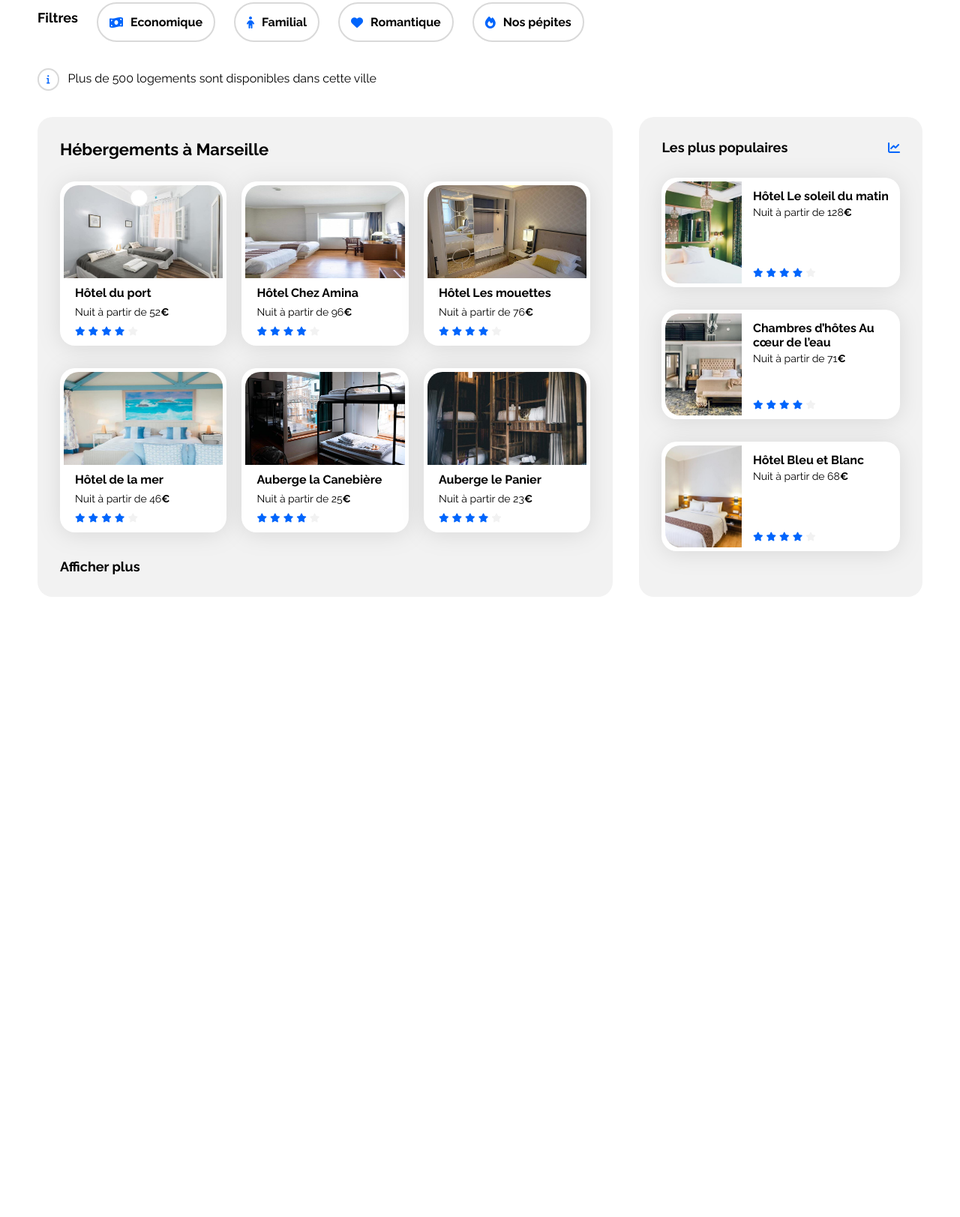
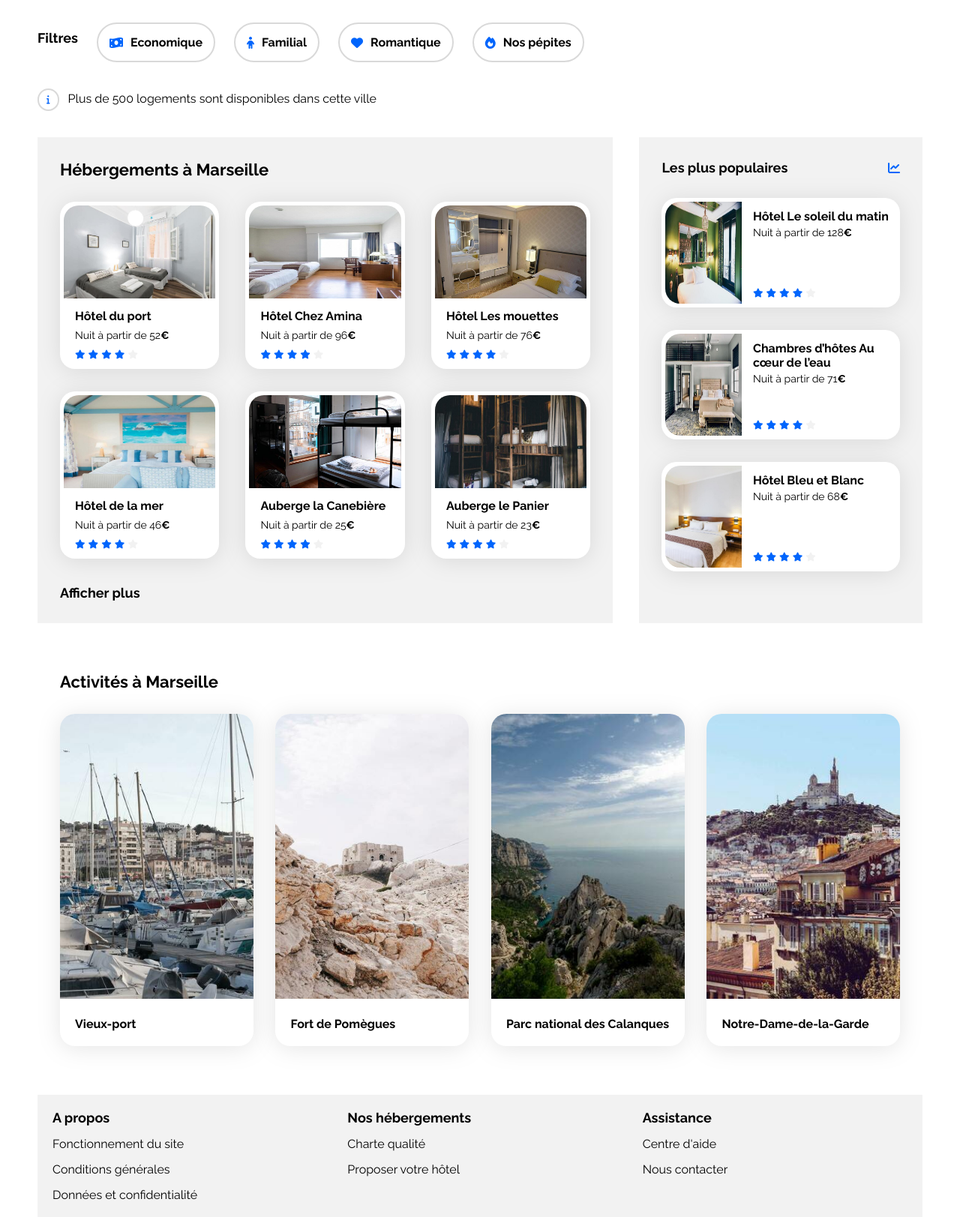
Before and after one commit to Alzcrew/Projet-3-OCR, a plain HTML site: page booki-starter-code-master/index.html in a window 1280 px wide. Shown: the part 253-1876 px from the top of the page at 75% size. Before the commit the page ends 1049 px from the top, so only its background shows below. Drawn offline with Linux system fonts and the light colour scheme.

Commit message:
footer intégré- manque plus que le responsive

```diff
--- a/booki-starter-code-master/css/style.css
+++ b/booki-starter-code-master/css/style.css
@@ -117,18 +117,29 @@ nav {
   width: 150px;
 }
 
+.formulaire-recherche input::placeholder {
+  font-size: 15px;
+  font-weight: bold;
+  color: black;
+}
+
 .input-recherche:focus {
-  outline: #b3afaf solid 1px;
+  outline: none;
 }
 
 .bouton-recherche {
   background-color: #0065fc;
   color: white;
   font-weight: bold;
-  border-radius: 0px 8px 8px 0px;
+  border-radius: 0px 15px 15px 0px;
   width: 132px;
   border: none;
   cursor: pointer;
+  font-size: 18px;
+}
+
+.fa-search {
+display:none;
 }
 
 .bouton-recherche:hover {
@@ -153,7 +164,7 @@ nav {
 }
 
 .filtre-recherche ul li:hover {
-    background-color:#ebe1e1
+  background-color: #deebff;
 }
 
 .filtre-recherche i {
@@ -204,12 +215,9 @@ nav {
   filter: drop-shadow(0px 3px 15px rgba(0, 0, 0, 0.1));
 }
 
-.card img {
-    object-fit: cover;
-}
-
 .card-title {
   font-size: 16px;
+  font-weight: bold;
 }
 
 .card-subtitle {
@@ -221,7 +229,7 @@ nav {
 }
 
 .neutral-star {
-    color: var(--main-bg-color)
+  color: var(--main-bg-color);
 }
 
 /****** Hebergements And Populaires ***********/
@@ -248,7 +256,7 @@ nav {
   justify-content: space-between;
 }
 
-.hebergements-cards .card {
+.hebergements-cards a {
   display: flex;
   flex-direction: column;
   margin-top: 30px;
@@ -256,10 +264,10 @@ nav {
 }
 
 .hebergements-cards img {
-width:100%;
+  width: 100%;
   height: 124px;
   border-radius: 20px 20px 0px 0px;
-object-fit:fill;
+  object-fit: fill;
 }
 
 .hebergements-cards .card-content {
@@ -281,11 +289,9 @@ object-fit:fill;
   padding-bottom: 8px;
 }
 
-
 .hebergements-cards .card-rating {
   margin-bottom: 5px;
 }
-
 
 /****** Populaires ***********/
 .populaires {
@@ -332,8 +338,60 @@ object-fit:fill;
   margin-bottom: 5px;
 }
 
+/* Section activités */
 
+.card2 {
+  background-color: white;
+  border-radius: 20px;
+  filter: drop-shadow(0px 3px 15px rgba(0, 0, 0, 0.1));
+}
 
+.activites-cards {
+  display: flex;
+  flex-wrap: wrap;
+  justify-content: space-between;
+}
+
+.activites {
+  padding: 30px;
+}
+
+.activites-cards a {
+  display: flex;
+  flex-direction: column;
+  margin-top: 30px;
+  width: 23%;
+}
+
+.activites-cards img {
+  width: 100%;
+  height: 380px;
+  border-radius: 20px 20px 0px 0px;
+  object-fit: cover;
+}
+
+.activites-cards .card-activites-txt {
+  padding: 20px;
+}
+
+/* footer */
+
+.footer {
+  width: 100%;
+  display: flex;
+  background-color: #f2f2f2;
+}
+
+.footer-colonne {
+  width: 33%;
+  display: flex;
+  flex-direction: column;
+  padding: 20px;
+}
+
+.footer-colonne ul li {
+  padding-top: 15px;
+}
 
 /* Le code ci-dessous correspond à la version responsive uniquement */
 
@@ -359,20 +417,97 @@ object-fit:fill;
     justify-content: space-between;
   }
 
-    .populaires-cards .card {
+  .populaires-cards img {
+    object-fit: cover;
+  }
+
+  .populaires-cards a {
     width: 30%;
   }
 
-    .populaires-cards .card-title {
+  .card-title {
     font-size: 14px;
   }
+  .card-subtitle {
+    font-size: 12px;
+  }
 
-    .populaires-cards .card-subtitle {
-        font-size: 13px;
+  .activites-cards img {
+height: 200px;
+}
+
+.activites-cards .responsive-tablette {
+ padding: 13px 20px
 }
 }
 
 /* Small devices (phones, less than 768px) */
 @media (max-width: 767.98px) {
-    /* ... */
+  .main-container {
+    padding: 0 ;
     }
+
+    .logo {
+        padding-bottom: 30px;
+       }
+
+ nav {
+display: flex;
+flex-direction: column;
+}
+
+nav a {
+display: flex;
+justify-content: center;
+}
+
+.navbar-container {
+width: 100%;
+}
+
+.navbar-container-1 {
+width: 50%;
+}
+
+.navbar-container-2 {
+width: 50%;
+}
+
+.navbar-container-1:hover {
+        border-bottom: #0065fc 2px solid;
+        border-top: none;
+        padding:0 0 15px 0;
+}
+
+.navbar-container-2:hover {
+        border-bottom: #0065fc 2px solid;
+        border-top: none;
+        padding:0 0 15px 0;
+}
+
+.lien-header:hover {
+    border-top: none;
+    padding: 0;
+  }
+
+  /* section recherche */
+
+  .recherche {
+    padding: 0 20px;
+}
+
+.recherche h1 {
+padding-top: 30px;
+}
+
+#margin-top-filtres {
+margin-top: 35px;
+}
+
+}
+
+
+
+.hebergements-and-populaires section {
+    border-radius: 0;
+  }
--- a/booki-starter-code-master/index.html
+++ b/booki-starter-code-master/index.html
@@ -41,8 +41,8 @@
 
       <!-- section recherche -->
       <main>
-        <section class="recherche">
-          <div id="headline">
+        <section class="recherche margin-top">
+          <div id="headline margin-top">
             <h1 class="section-title">
               Trouvez votre hébergement pour des vacances de rêve
             </h1>
@@ -58,7 +58,7 @@
               placeholder="Marseille, France"
               style="text-align: center"
             />
-            <button class="bouton-recherche">Rechercher</button>
+            <button class="bouton-recherche">Rechercher <i class="fa fa-search" aria-hidden="true"></i></button>
           </form>
           <div class="filtre-recherche" id="margin-top-filtres">
             <h2>Filtres</h2>
@@ -92,7 +92,7 @@
             <section class="hebergements">
                 <h1>Hébergements à Marseille</h1>
                 <div class="hebergements-cards">
-                    <article class="card">
+                   <a href=""> <article class="card">
                       <img
                         src="./images/hebergements/hotelduport.jpg"
                         alt="Hôtel du port"
@@ -116,8 +116,8 @@
                             <span class="sr-only">Note de 4 sur 5</span>
                           </div>
                         </div>
-                    </article>
-                    <article class="card">
+                    </article></a>
+                    <a href=""><article class="card">
                         <img
                           src="./images/hebergements/hotelchezamina.jpg"
                           alt="Hôtel chez Amina"
@@ -141,8 +141,8 @@
                               <span class="sr-only">Note de 4 sur 5</span>
                             </div>
                           </div>
-                      </article>
-                      <article class="card">
+                      </article></a>
+                      <a href=""><article class="card">
                         <img
                           src="./images/hebergements/hotellesmouettes.jpg"
                           alt="Hôtel les mouettes"
@@ -166,8 +166,8 @@
                               <span class="sr-only">Note de 4 sur 5</span>
                             </div>
                           </div>
-                      </article>
-                      <article class="card">
+                      </article></a>
+                      <a href=""><article class="card">
                         <img
                           src="./images/hebergements/hoteldelamer.jpg"
                           alt="Hôtel de la mer"
@@ -191,8 +191,8 @@
                               <span class="sr-only">Note de 4 sur 5</span>
                             </div>
                           </div>
-                      </article>
-                      <article class="card">
+                      </article></a>
+                     <a href=""><article class="card">
                         <img
                           src="./images/hebergements/canebiereheberg.jpg"
                           alt="Auberge La Canebière"
@@ -216,8 +216,8 @@
                               <span class="sr-only">Note de 4 sur 5</span>
                             </div>
                           </div>
-                      </article>
-                      <article class="card">
+                      </article></a>
+                      <a href=""><article class="card">
                         <img
                           src="./images/hebergements/aubergepanier.jpg"
                           alt="Auberge Le Panier"
@@ -241,7 +241,7 @@
                               <span class="sr-only">Note de 4 sur 5</span>
                             </div>
                           </div>
-                      </article>
+                      </article></a>
                       <h2 class="margin-top">Afficher plus</h2>
                       </div>
             </section>
@@ -251,7 +251,7 @@
                 <i class="fa-solid fa-chart-line" aria-hidden="true"></i>
               </div>
               <div class="populaires-cards">
-                <article class="card">
+                <a href=""><article class="card">
                   <img
                     src="./images/hebergements/soleildumatin.jpg"
                     alt="Hôtel Le soleil du matin"
@@ -275,8 +275,8 @@
                       <span class="sr-only">Note de 4 sur 5</span>
                     </div>
                   </div>
-                </article>
-                <article class="card">
+                </article></a>
+                <a href=""><article class="card">
                   <img
                     src="./images/hebergements/aucoeurdeleau.jpg"
                     alt="Chambre d'hôtes au Coeur de l'eau"
@@ -302,8 +302,8 @@
                       <span class="sr-only">Note de 4 sur 5</span>
                     </div>
                   </div>
-                </article>
-                <article class="card">
+                </article></a>
+                <a href=""><article class="card">
                   <img
                     src="./images/hebergements/bleuetblanc.jpg"
                     alt="Hôtel Bleu et Blanc"
@@ -327,14 +327,61 @@
                       <span class="sr-only">Note de 4 sur 5</span>
                     </div>
                   </div>
-                </article>
+                </article></a>
               </div>
             </section>
           </div>
-        </main>
-        <footer></footer>
-      </div>
+          <!-- Section activité à Marseille -->
+          <section class="activites margin-top">
+            <h1>Activités à Marseille</h1>
+            <div class="activites-cards">
+            <a href=""><article class="card2">
+                <img src="./images/activites/vieuxport.jpg" alt="Vieux port de Marseille">
+                <div class="card-activites-txt"><h3 class="card-title">Vieux-port</h2></div>
+            </article>
+        </a>
+        <a href=""><article class="card2">
+            <img src="./images/activites/pomegues.jpg" alt="Fort de Pomègues">
+            <div class="card-activites-txt"><h3 class="card-title">Fort de Pomègues</h2></div>
+        </article>
+    </a>
+    <a href=""><article class="card2">
+        <img src="./images/activites/calanques.jpg" alt="Parc national des Calanques">
+        <div class="card-activites-txt responsive-tablette"><h3 class="card-title">Parc national des Calanques</h2></div>
+    </article>
+</a>
+<a href=""><article class="card2">
+    <img src="./images/activites/notredame.jpg" alt="Notre-Dame-de-la-Garde">
+    <div class="card-activites-txt responsive-tablette"><h3 class="card-title">Notre-Dame-de-la-Garde</h2></div>
+</article>
+</a>
+        </section>
+        <!-- footer -->
+        <footer class="margin-top footer">
+            <div class="footer-colonne">
+                <h2>A propos</h2>
+                <ul>
+                    <li><a href="#">Fonctionnement du site</a></li>
+                    <li><a href="#">Conditions générales</a></li>
+                    <li><a href="#">Données et confidentialité</a></li>
+                </ul>
+            </div>
+            <div class="footer-colonne">
+                <h2>Nos hébergements</h2>
+                <ul>
+                    <li><a href="#">Charte qualité</a></li>
+                    <li><a href="#">Proposer votre hôtel</a></li>
+                </ul>
+            </div>
+            <div class="footer-colonne">
+                <h2>Assistance</h2>
+                <ul>
+                    <li><a href="#">Centre d'aide</a></li>
+                    <li><a href="#">Nous contacter</a></li>
+                </ul>
+            </div>
+        </footer>
+    </div>
       </main>
-    </div>
   </body>
 </html>
```
Also changed, not shown: booki-starter-code-master/images/activites/calanques.jpg (renamed from booki-starter-code-master/images/activites/kilyan-sockalingum.jpg), booki-starter-code-master/images/activites/notredame.jpg (renamed from booki-starter-code-master/images/activites/florian-wehde.jpg), booki-starter-code-master/images/activites/pomegues.jpg (renamed from booki-starter-code-master/images/activites/paul-hermann.jpg), booki-starter-code-master/images/activites/vieuxport.jpg (renamed from booki-starter-code-master/images/activites/reno-laithienne.jpg). Lines whose indentation alone changed are shown as unchanged.
